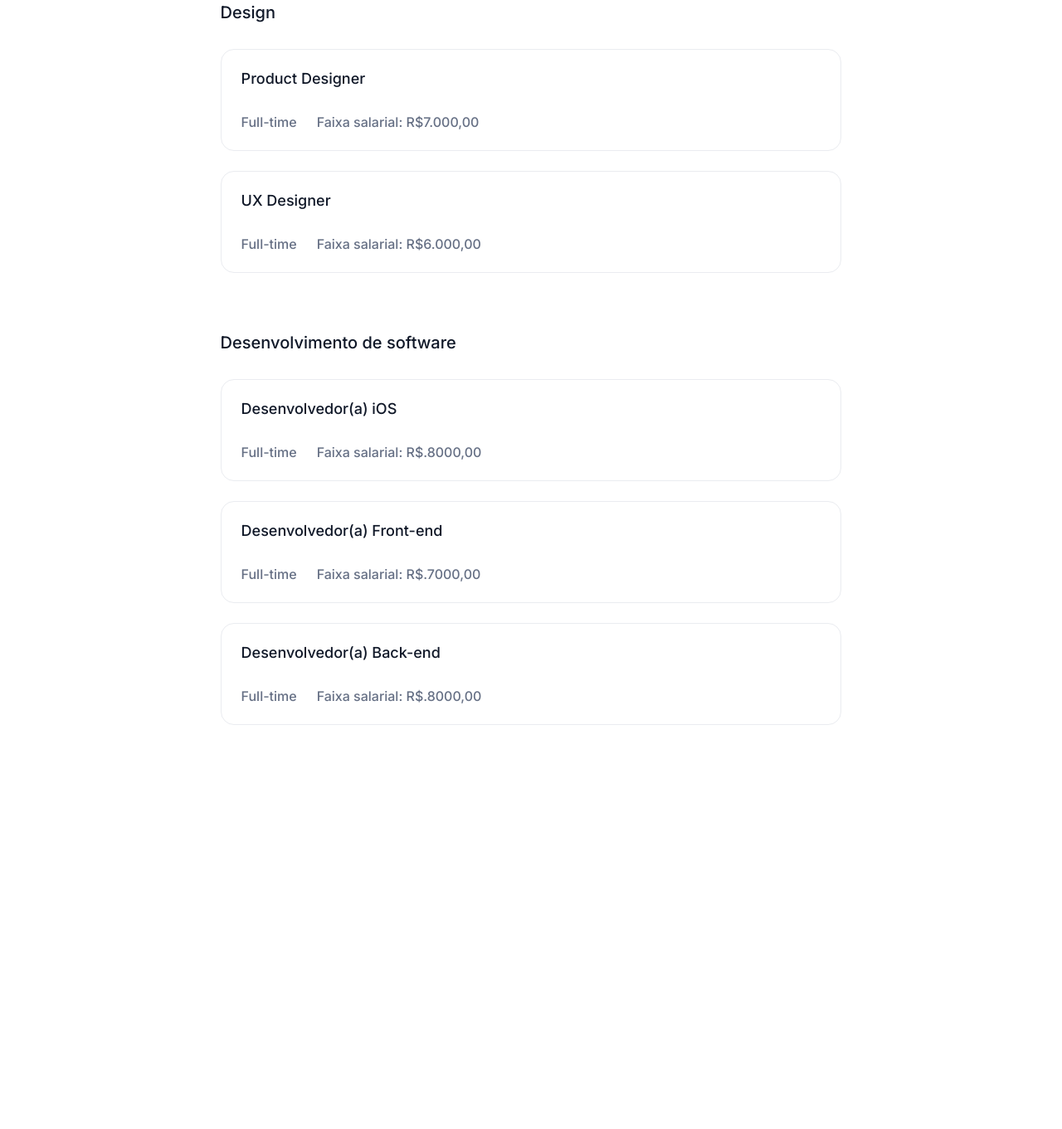
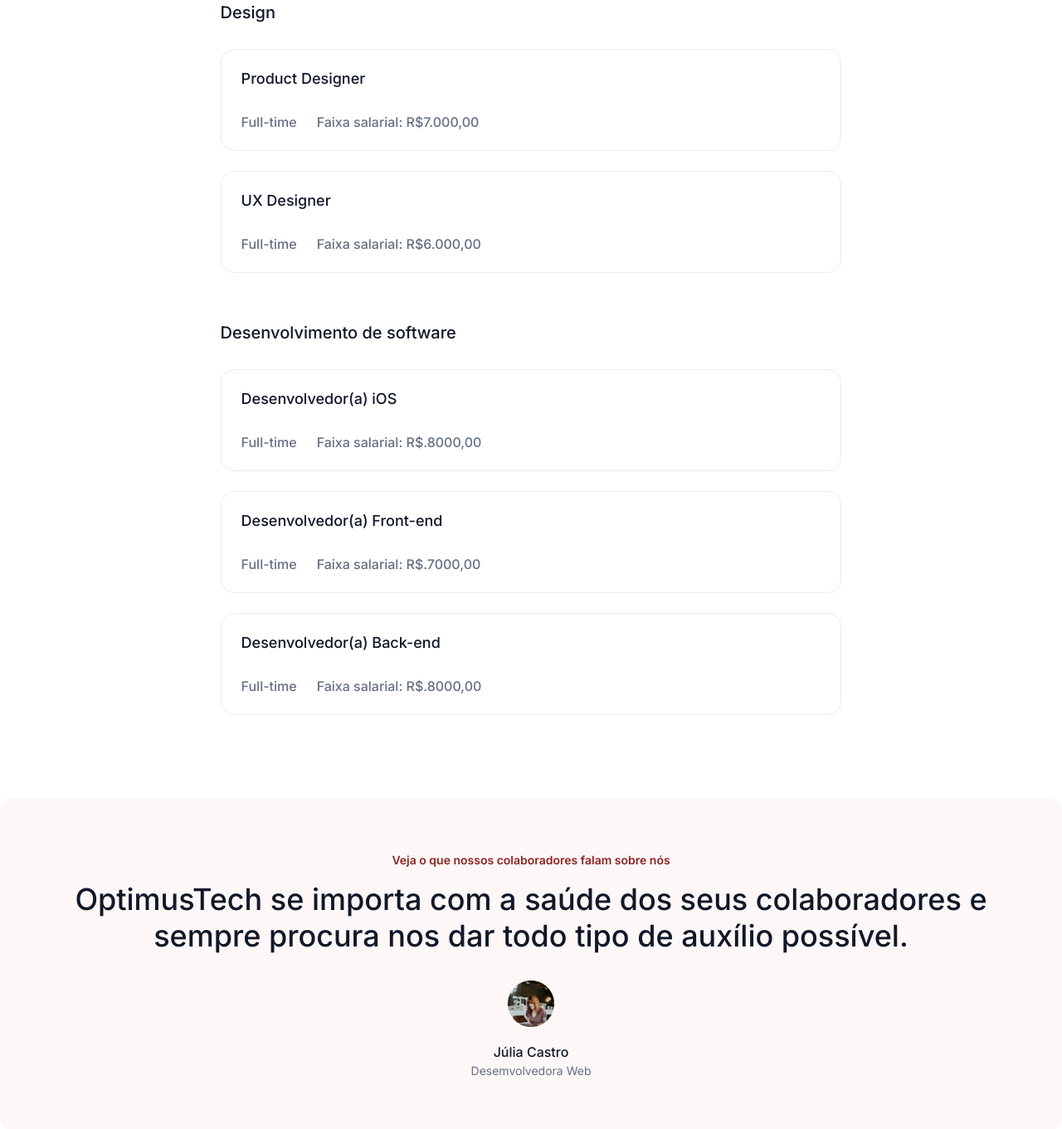
Before and after one commit to matheusvgc/7DaysOfCode, a plain HTML site: page index.html in a window 1280 px wide. Shown: the part 1439-2800 px from the top of the page at 83% size. Before the commit the page ends 2337 px from the top, so only its background shows below. Drawn offline with Linux system fonts and the light colour scheme.

Commit message:
add section depoimentos

```diff
--- a/assets/css/style.css
+++ b/assets/css/style.css
@@ -27,7 +27,7 @@ header .container {
   padding-bottom: 18px;
 }
 
-header img.logo {
+header a img.logo {
   width: 150px;
 }
 
@@ -35,6 +35,10 @@ header nav ul {
   display: flex;
   list-style: none;
   gap: 32px;
+}
+
+header nav ul li:hover a {
+  color: #8E2424;
 }
 
 header nav ul li a {
@@ -168,9 +172,6 @@ header .buttons button.cadastrar {
 
 .vagas .container {
   max-width: 800px;
-  display: flex;
-  flex-direction: column;
-  gap: 48px;
 }
 
 .vagas h2 {
@@ -205,3 +206,52 @@ header .buttons button.cadastrar {
   font-weight: 500;
   color: #667085;
 }
+
+.vagas-design {
+  margin-bottom: 60px;
+}
+
+.vagas-dev {
+  margin-bottom: 100px;
+}
+
+
+/* =============== VAGAS =============== */
+
+.depoimentos .container {
+  background-color: rgba(195, 25, 25, 0.03);
+  text-align: center;
+  padding: 64px;
+  border-radius: 16px;
+}
+
+.depoimentos span {
+  font-size: 14px;
+  font-weight: 600;
+  color: #8E2424;
+}
+
+.depoimentos h2 {
+  font-size: 36px;
+  font-weight: 500;
+  color: #101828;
+  margin: 16px 0 32px 0;
+}
+
+.depoimentos img {
+  width: 56px;
+  height: 56px;
+}
+
+.depoimentos h4 {
+  font-size: 16px;
+  font-weight: 500;
+  color: #101828;
+  margin: 16px 0 4px 0;
+}
+
+.depoimentos p {
+  font-size: 14px;
+  font-weight: 400;
+  color: #667085;
+}
--- a/index.html
+++ b/index.html
@@ -12,13 +12,13 @@
 
   <header>
     <div class="container">
-      <img class="logo" src="/assets/images/logo.svg" alt="">
+      <a href="#"><img class="logo" src="/assets/images/logo.svg" alt=""></a>
       <nav>
         <ul>
           <li><a href="#">Home</a></li>
-          <li><a href="#">Produtos</a></li>
+          <li><a href="#vagas">Produtos</a></li>
           <li><a href="#">Recursos</a></li>
-          <li><a href="#">Sobre nós</a></li>
+          <li><a href="#sobre">Sobre nós</a></li>
         </ul>
       </nav>
       <div class="buttons">
@@ -29,7 +29,7 @@
   </header>
 
   <main>
-    <section class="sobre">
+    <section class="sobre" id="sobre">
       <div class="container">
         <span>Sobre nós</span>
         <h1>Por que somos diferentes?</h1>
@@ -37,7 +37,7 @@
       </div>
     </section>
 
-    <section class="metricas">
+    <section class="metricas" id="metricas">
 
       <div class="container">
         <div class="metrica">
@@ -67,7 +67,7 @@
       </div>
     </section>
 
-    <section class="talentos">
+    <section class="talentos" id="talentos">
       <div class="container">
         <span>Vagas abertas!</span>
         <h2>Estamos procurando por talentos</h2>
@@ -76,7 +76,7 @@
       </div>
     </section>
 
-    <section class="vagas">
+    <section class="vagas" id="vagas">
       <div class="container">
         <div class="vagas-design">
           <h2>Design</h2>
@@ -122,6 +122,16 @@
         </div>
       </div>
     </section>
+
+    <section class="depoimentos" id="depoimentos">
+      <div class="container">
+        <span>Veja o que nossos colaboradores falam sobre nós</span>
+        <h2>OptimusTech se importa com a saúde dos seus colaboradores e sempre procura nos dar todo tipo de auxílio possível.</h2>
+        <img src="/assets/images/Avatar.png" alt="">
+        <h4>Júlia Castro</h4>
+        <p>Desemvolvedora Web</p>
+      </div>
+    </section>
   </main>
 
 </body>
```
Also changed, not shown: assets/images/Avatar.png (added).
